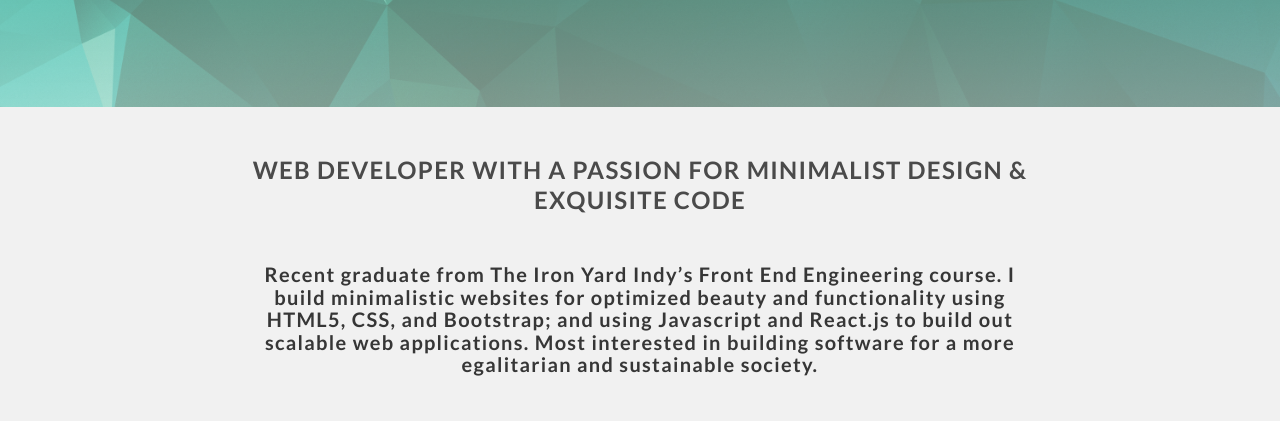
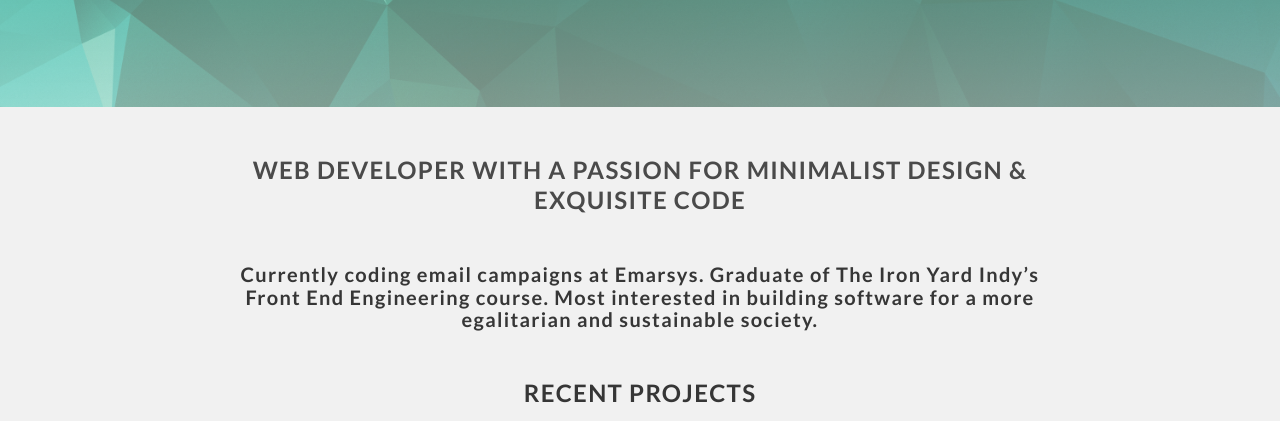
Before and after one commit to akbadger/portfolio, a plain HTML site: page index.html in a window 1280 px wide. Shown: the part 375-796 px from the top of the page. Drawn offline with nearby package versions, Linux system fonts and the light colour scheme.

Commit message:
updates resume && about section

```diff
--- a/index.html
+++ b/index.html
@@ -44,9 +44,7 @@
         <div class="column is-8 is-offset-2">
             <a name="about" />
             <h3 class="title is-4 subtitle has-text-centered is-bold">WEB DEVELOPER WITH A PASSION FOR MINIMALIST DESIGN &amp; EXQUISITE CODE</h3><br/>
-            <div class="title is-5 has-text-centered">Recent graduate from The Iron Yard Indy’s Front End Engineering course. I build minimalistic websites for optimized
-                beauty and functionality using HTML5, CSS, and Bootstrap; and using Javascript and React.js to build out
-                scalable web applications. Most interested in building software for a more egalitarian and sustainable society.</div>
+            <div class="title is-5 has-text-centered">Currently coding email campaigns at Emarsys. Graduate of The Iron Yard Indy’s Front End Engineering course. Most interested in building software for a more egalitarian and sustainable society.</div>
     </section><br/>
 
     <a name="work" />
```
